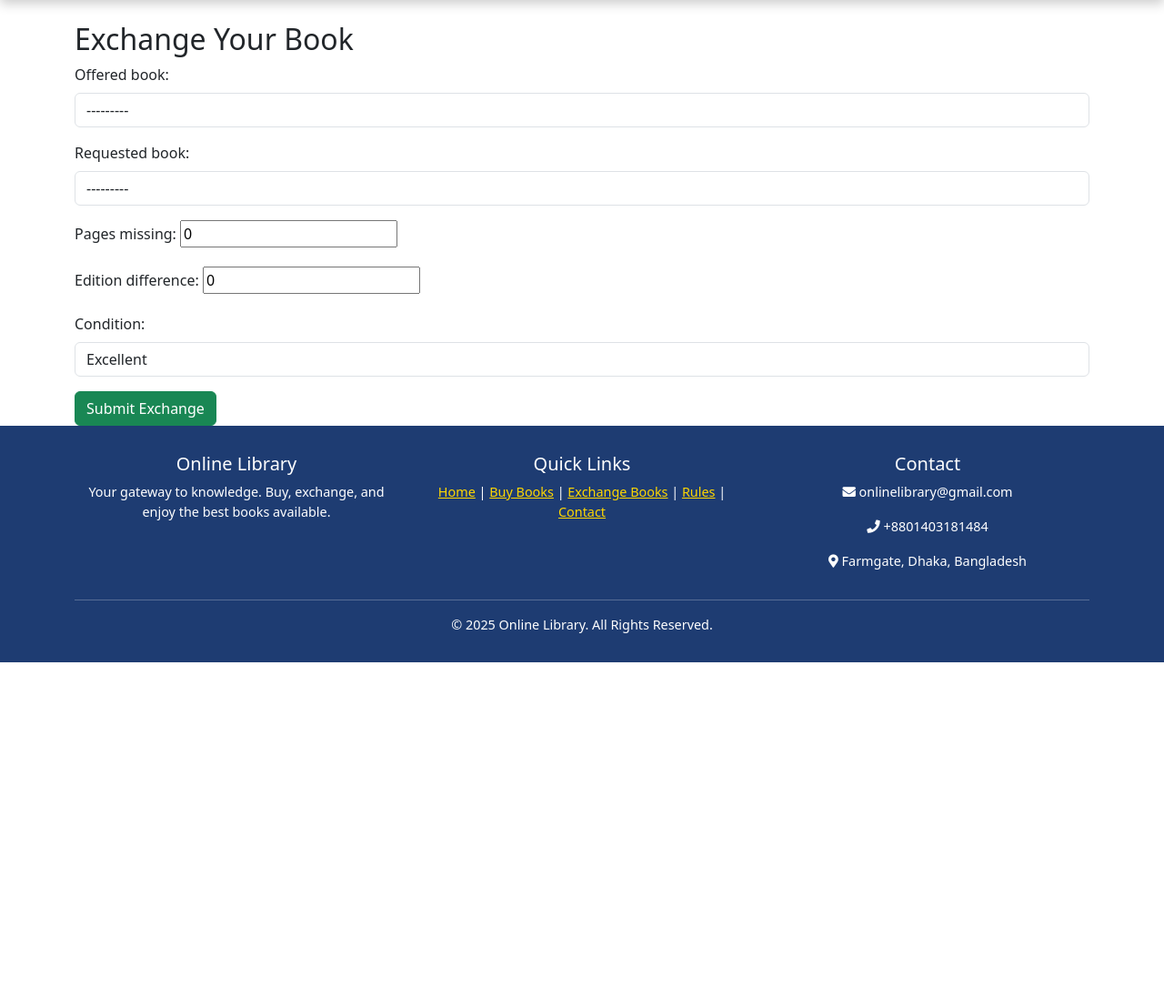
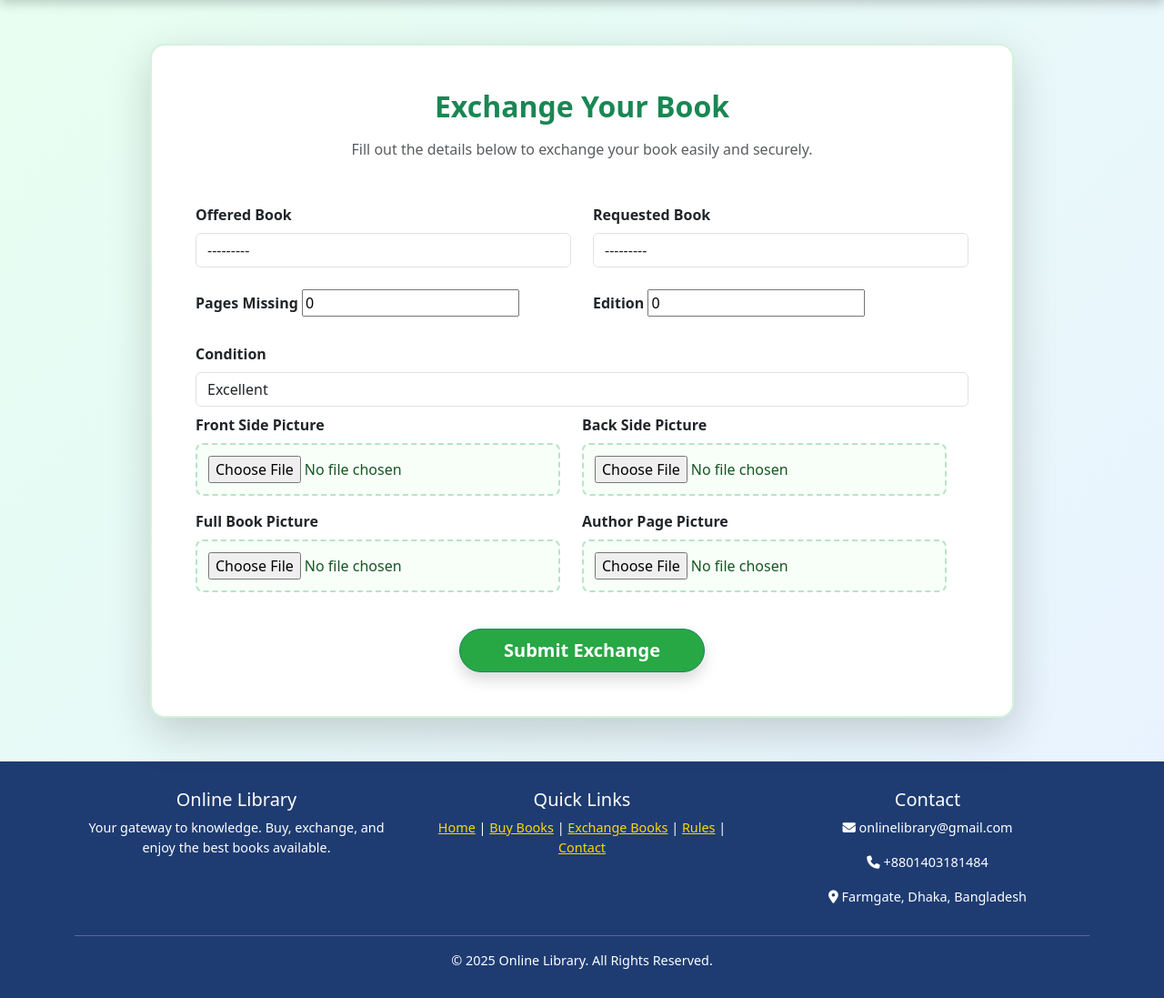
Before and after one commit to Mohd-Araf/Online-Library-and-Book-Exchange-Management-System, a Django app: page /exchange/exchange/ in a window 1280 px wide. Shown: the part 82-1179 px from the top of the page at 91% size. Before the commit the page ends 810 px from the top, so only its background shows below. Run offline with Django 5.2, Linux system fonts and the light colour scheme; a user stored in the database is signed in; data comes from the database, SQL or seed files in the repository; some libraries are stand-ins or nearby versions.

Commit message:
exchange part complete

```diff
--- a/exchangebook/forms.py
+++ b/exchangebook/forms.py
@@ -4,7 +4,17 @@ from .models import ExchangeRequest, OfferedBook, RequestedBook
 class ExchangeRequestForm(forms.ModelForm):
     class Meta:
         model = ExchangeRequest
-        fields = ['offered_book', 'requested_book', 'pages_missing', 'edition_difference', 'condition']
+        fields = [
+            'offered_book',
+            'requested_book',
+            'pages_missing',
+            'edition_difference',
+            'condition',
+            'font_side_picture',
+            'back_side_picture',
+            'full_book_picture',
+            'author_page_picture',
+        ]
 
     offered_book = forms.ModelChoiceField(
         queryset=OfferedBook.objects.all(),
@@ -13,11 +23,16 @@ class ExchangeRequestForm(forms.ModelForm):
     requested_book = forms.ModelChoiceField(
         queryset=RequestedBook.objects.all(),
         widget=forms.Select(attrs={'class': 'form-control select-search'})
+    )
+    pages_missing = forms.IntegerField(min_value=0, initial=0, label="Pages Missing")
+    edition_difference = forms.IntegerField(min_value=0, initial=0, label="Edition Difference")
 
-    )
-    pages_missing = forms.IntegerField(min_value=0, initial=0)
-    edition_difference = forms.IntegerField(min_value=0, initial=0)
     condition = forms.ChoiceField(
         choices=ExchangeRequest.CONDITION_CHOICES,
         widget=forms.Select(attrs={'class': 'form-control'})
     )
+
+    font_side_picture = forms.ImageField(required=True, label="Front Side Picture")
+    back_side_picture = forms.ImageField(required=True, label="Back Side Picture")
+    full_book_picture = forms.ImageField(required=True, label="Full Book Picture")
+    author_page_picture = forms.ImageField(required=True, label="Author Page Picture")
--- a/exchangebook/models.py
+++ b/exchangebook/models.py
@@ -2,7 +2,9 @@ from django.db import models
 
 class OfferedBook(models.Model):
     title = models.CharField(max_length=200)
-    base_price = models.PositiveIntegerField()  # admin set korbe int hisebe
+    base_price = models.PositiveIntegerField()
+    edition = models.PositiveIntegerField(default=1)
+    total_pages = models.PositiveIntegerField(default=100)  # Admin set-able
 
     def __str__(self):
         return f"{self.title} (Base: {self.base_price})"
@@ -11,6 +13,7 @@ class OfferedBook(models.Model):
 class RequestedBook(models.Model):
     title = models.CharField(max_length=200)
     base_price = models.PositiveIntegerField()
+    edition = models.PositiveIntegerField(default=1)
 
     def __str__(self):
         return f"{self.title} (Base: {self.base_price})"
@@ -19,8 +22,14 @@ class RequestedBook(models.Model):
 class ExchangeRequest(models.Model):
     offered_book = models.ForeignKey(OfferedBook, on_delete=models.CASCADE)
     requested_book = models.ForeignKey(RequestedBook, on_delete=models.CASCADE)
-    pages_missing = models.PositiveIntegerField(default=0)
-    edition_difference = models.PositiveIntegerField(default=0)  # how many editions behind
+
+    pages_missing = models.PositiveIntegerField()
+    edition_difference = models.PositiveIntegerField()
+
+    font_side_picture = models.ImageField(upload_to="exchange_books/", default="exchange_books/default.jpg")
+    back_side_picture = models.ImageField(upload_to="exchange_books/", default="exchange_books/default.jpg")
+    full_book_picture = models.ImageField(upload_to="exchange_books/", default="exchange_books/default.jpg")
+    author_page_picture = models.ImageField(upload_to="exchange_books/", default="exchange_books/default.jpg")
 
     CONDITION_CHOICES = [
         ('excellent', 'Excellent'),
@@ -32,5 +41,10 @@ class ExchangeRequest(models.Model):
     calculated_price = models.PositiveIntegerField(null=True, blank=True)
     final_payment = models.IntegerField(null=True, blank=True)
 
+    def calculate_edition_difference(self):
+        offered_edition = self.offered_book.edition or 1
+        requested_edition = self.requested_book.edition or 1
+        return abs(offered_edition - requested_edition)
+
     def __str__(self):
         return f"Exchange {self.offered_book.title} → {self.requested_book.title}"
--- a/exchangebook/views.py
+++ b/exchangebook/views.py
@@ -9,36 +9,39 @@ def search_books(request):
 @login_required(login_url="/accounts/login/")
 def exchange_book(request):
     if request.method == "POST":
-        form = ExchangeRequestForm(request.POST)
+        form = ExchangeRequestForm(request.POST, request.FILES)
         if form.is_valid():
             exchange = form.save(commit=False)
 
-            # Offered book base price
+
             base_price = exchange.offered_book.base_price
+            offered_price = base_price * 0.6
+            offered_edition = exchange.offered_book.edition or 1
+            requested_edition = exchange.requested_book.edition or 1
+            edition_diff = abs(requested_edition - offered_edition )
+            offered_price -= (base_price * 0.05 * edition_diff)
 
-            #50% cut
-            offered_price = base_price * 0.5
+            total_pages = exchange.offered_book.total_pages or 100
+            missing_percent = (exchange.pages_missing / total_pages) * 100
+            offered_price -= (base_price * 0.005 * missing_percent)
 
-            # Pages missing → 2% cut each
-            offered_price -= (exchange.pages_missing * (base_price * 0.02))
+            if exchange.condition == "excellent":
+                offered_price -= base_price * 0.01
+            elif exchange.condition == "fine":
+                offered_price -= base_price * 0.03
+            elif exchange.condition == "not_good":
+                offered_price -= base_price * 0.05
 
-            # Edition difference → 3% cut each
-            offered_price -= (exchange.edition_difference * (base_price * 0.03))
-
-            # Condition cut
-            if exchange.condition == "excellent":
-                offered_price -= base_price * 0.03
-            elif exchange.condition == "fine":
-                offered_price -= base_price * 0.06
-            elif exchange.condition == "not_good":
-                offered_price -= base_price * 0.10
-
+            # Prevent negative price
             if offered_price < 0:
                 offered_price = 0
 
+            # Final payment calculation
             requested_price = exchange.requested_book.base_price
             final_payment = requested_price - offered_price
 
+            # Save
+            exchange.edition_difference = edition_diff
             exchange.calculated_price = int(offered_price)
             exchange.final_payment = int(final_payment)
             exchange.save()
--- a/template/exchange/exchange_form.html
+++ b/template/exchange/exchange_form.html
@@ -1,17 +1,76 @@
 {% extends "users/base.html" %}
 {% block content %}
-<div class="container mt-4">
-    <h2>Exchange Your Book</h2>
-    <form method="post">
+
+<div class="exchange-bg d-flex justify-content-center align-items-center py-5">
+  <div class="exchange-card p-5 shadow-lg rounded-4 bg-white">
+    <h2 class="text-center mb-3 fw-bold text-success animate__animated animate__fadeInDown">
+      Exchange Your Book
+    </h2>
+    <p class="text-center text-muted mb-5 animate__animated animate__fadeIn">
+      Fill out the details below to exchange your book easily and securely.
+    </p>
+
+    <form method="POST" enctype="multipart/form-data" class="row g-4 animate__animated animate__fadeInUp">
       {% csrf_token %}
-        {{ form.as_p }}
-        <button type="submit" class="btn btn-success">Submit Exchange</button>
+      <div class="col-md-6">
+        <label class="form-label fw-semibold">Offered Book</label>
+        {{ form.offered_book }}
+      </div>
+
+      <div class="col-md-6">
+        <label class="form-label fw-semibold">Requested Book</label>
+        {{ form.requested_book }}
+      </div>
+
+      <div class="col-md-6">
+        <label class="form-label fw-semibold">Pages Missing</label>
+        {{ form.pages_missing }}
+      </div>
+
+      <div class="col-md-6">
+        <label class="form-label fw-semibold">Edition</label>
+        {{ form.edition_difference }}
+      </div>
+
+      <div class="col-md-12">
+        <label class="form-label fw-semibold">Condition</label>
+        {{ form.condition }}
+      </div>
+
+      <!-- File upload area -->
+      <div class="row mt-2">
+        <div class="col-md-6 mb-3">
+          <label class="form-label fw-semibold">Front Side Picture</label>
+          <div class="custom-file-box">{{ form.font_side_picture }}</div>
+        </div>
+        <div class="col-md-6 mb-3">
+          <label class="form-label fw-semibold">Back Side Picture</label>
+          <div class="custom-file-box">{{ form.back_side_picture }}</div>
+        </div>
+        <div class="col-md-6 mb-3">
+          <label class="form-label fw-semibold">Full Book Picture</label>
+          <div class="custom-file-box">{{ form.full_book_picture }}</div>
+        </div>
+        <div class="col-md-6 mb-3">
+          <label class="form-label fw-semibold">Author Page Picture</label>
+          <div class="custom-file-box">{{ form.author_page_picture }}</div>
+        </div>
+      </div>
+
+      <div class="text-center mt-4">
+        <button type="submit" class="btn btn-success btn-lg px-5 py-2 fw-semibold shadow submit-btn">
+          Submit Exchange
+        </button>
+      </div>
     </form>
   </div>
+</div>
 
-<!-- Add this -->
+<!-- External Libraries -->
 <link rel="stylesheet" href="https://cdn.jsdelivr.net/npm/bootstrap@5.3.2/dist/css/bootstrap.min.css">
-<link rel="stylesheet" href="https://cdn.jsdelivr.net/npm/select2@4.1.0-rc.0/dist/css/select2.min.css" />
+<link rel="stylesheet" href="https://cdn.jsdelivr.net/npm/select2@4.1.0-rc.0/dist/css/select2.min.css">
+<link rel="stylesheet" href="https://cdnjs.cloudflare.com/ajax/libs/font-awesome/6.4.0/css/all.min.css">
+<link rel="stylesheet" href="https://cdnjs.cloudflare.com/ajax/libs/animate.css/4.1.1/animate.min.css">
 
 <script src="https://code.jquery.com/jquery-3.6.0.min.js"></script>
 <script src="https://cdn.jsdelivr.net/npm/select2@4.1.0-rc.0/dist/js/select2.min.js"></script>
@@ -23,6 +82,101 @@ $(document).ready(function() {
     allowClear: true,
     width: '100%'
   });
+
+  // Button hover animation
+  $(".submit-btn").hover(
+    function() {
+      $(this).css({
+        "transform": "scale(1.08)",
+        "box-shadow": "0px 8px 25px rgba(40,167,69,0.4)",
+        "transition": "all 0.3s ease-in-out"
+      });
+    },
+    function() {
+      $(this).css({
+        "transform": "scale(1)",
+        "box-shadow": "0px 4px 15px rgba(40,167,69,0.2)",
+        "transition": "all 0.3s ease-in-out"
+      });
+    }
+  );
+
+  // File input glow effect
+  $("input[type='file']").on("change", function() {
+    $(this).closest(".custom-file-box").addClass("active");
+  });
 });
 </script>
+
+<style>
+/* Background gradient */
+.exchange-bg {
+  min-height: 100vh;
+  background: linear-gradient(135deg, #e7fff1 0%, #e9f3ff 100%);
+}
+
+/* Card */
+.exchange-card {
+  max-width: 950px;
+  width: 100%;
+  border: 2px solid #d3f3dc;
+  transition: 0.3s ease;
+}
+.exchange-card:hover {
+  transform: translateY(-5px);
+  box-shadow: 0px 12px 40px rgba(0,0,0,0.15);
+}
+
+/* Select2 fields */
+.select2-container--default .select2-selection--single {
+  height: 45px;
+  border: 1px solid #c3e6cb;
+  border-radius: 0.5rem;
+  padding: 8px 12px;
+  transition: 0.3s;
+}
+.select2-container--default .select2-selection--single:focus {
+  border-color: #28a745;
+  box-shadow: 0 0 6px rgba(40,167,69,0.3);
+}
+
+/* File inputs */
+.custom-file-box {
+  background-color: #f8fff8;
+  border: 2px dashed #b7e4c7;
+  border-radius: 0.5rem;
+  padding: 12px;
+  transition: 0.3s;
+}
+.custom-file-box:hover {
+  border-color: #28a745;
+  background: #ebfbee;
+}
+.custom-file-box.active {
+  border-color: #198754;
+  background-color: #d1f7d6;
+  box-shadow: 0px 0px 8px rgba(25,135,84,0.3);
+}
+
+/* File input field itself */
+input[type="file"] {
+  width: 100%;
+  border: none;
+  background: transparent;
+  color: #155724;
+}
+
+/* Submit button */
+.submit-btn {
+  background-color: #28a745;
+  border-radius: 30px;
+  transition: all 0.3s ease-in-out;
+  box-shadow: 0px 4px 15px rgba(40,167,69,0.3);
+}
+.submit-btn:focus {
+  outline: none;
+  box-shadow: 0px 0px 8px rgba(40,167,69,0.6);
+}
+</style>
+
 {% endblock %}
```
Also changed, not shown: exchangebook/admin.py (+15 -3 lines), db.sqlite3, exchangebook/migrations/0003_exchangerequest_author_page_picture_and_more.py (added), media/exchange_books/default.jpg (added), sell_books/migrations/0002_remove_sellbook_pdf.py (added). Lines whose indentation alone changed are shown as unchanged.
